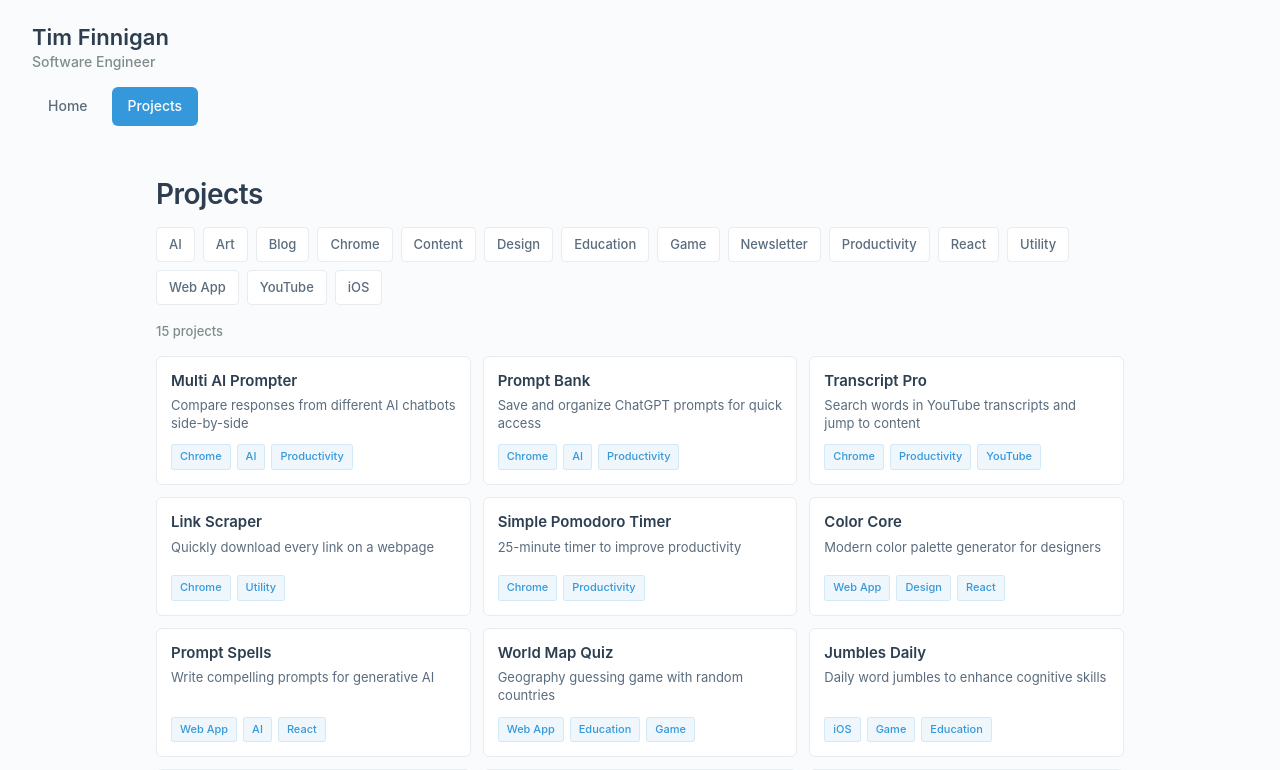
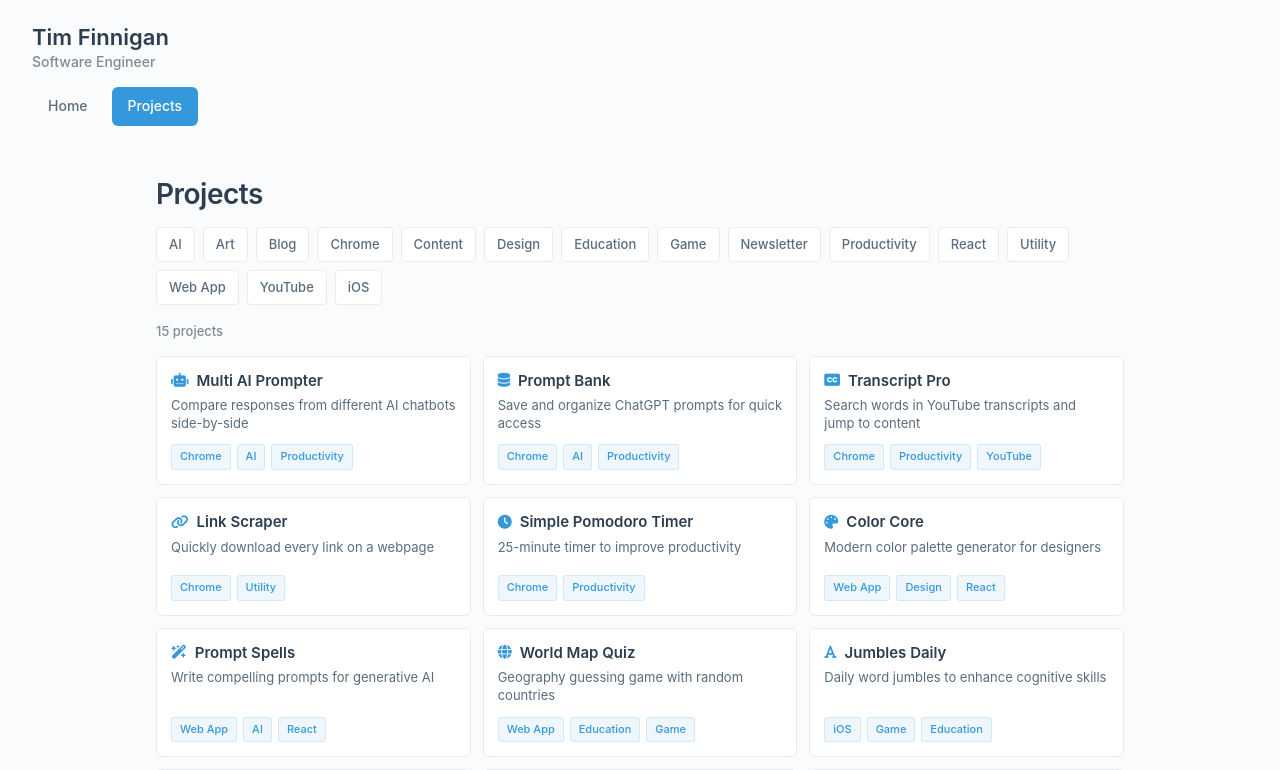
Before and after one commit to TimFinnigan/tim-finnigan-homepage, a React (Create React App) app: page /projects in a window 1280 px wide. Shown: the top 770 px of the page. Built offline with nearby package versions, Linux system fonts and the light colour scheme.

Commit message:
update index.html to include Font Awesome stylesheet, enhance project cards with icons in projects.js, and improve CSS styling for project cards

```diff
--- a/public/index.html
+++ b/public/index.html
@@ -33,6 +33,12 @@
 		integrity="sha384-ggOyR0iXCbMQv3Xipma34MD+dH/1fQ784/j6cY/iJTQUOhcWr7x9JvoRxT2MZw1T"
 		crossorigin="anonymous"
 	/>
+	<link
+		rel="stylesheet"
+		href="https://cdnjs.cloudflare.com/ajax/libs/font-awesome/6.5.1/css/all.min.css"
+		integrity="sha512-DTOQO9RWCH3ppGqcWaEA1BIZOC6xxalwEsw9c2QQeAIftl+Vegovlnee1c9QX4TctnWMn13TZye+giMm8e2LwA=="
+		crossorigin="anonymous"
+	/>
 	<title>Tim Finnigan</title>
 	</head>
 	<body>
--- a/src/index.css
+++ b/src/index.css
@@ -456,6 +456,10 @@ code {
   display: block;
 }
 
+.project-card-link:hover {
+  text-decoration: none;
+}
+
 .project-card-minimal {
   background: white;
   border: 1px solid #e8ecef;
@@ -485,6 +489,15 @@ code {
   margin: 0 0 0.375rem 0;
   padding: 0;
   line-height: 1.3;
+  display: flex;
+  align-items: center;
+  gap: 0.5rem;
+}
+
+.project-icon {
+  color: #3498db;
+  font-size: 0.875rem;
+  flex-shrink: 0;
 }
 
 .project-description {
--- a/src/projects.js
+++ b/src/projects.js
@@ -5,91 +5,106 @@ const allProjects = [
 		title: 'Multi AI Prompter',
 		description: 'Compare responses from different AI chatbots side-by-side',
 		link: 'https://chromewebstore.google.com/detail/multi-ai-prompter/ofcmkfknkfadepedefhcjamookaefmdh',
-		tags: ['Chrome', 'AI', 'Productivity']
+		tags: ['Chrome', 'AI', 'Productivity'],
+		icon: 'fa-solid fa-robot'
 	},
 	{
 		title: 'Prompt Bank',
 		description: 'Save and organize ChatGPT prompts for quick access',
 		link: 'https://chromewebstore.google.com/detail/prompt-bank/kdedonmmhnfdcgdnippppjpcbogfhjic',
-		tags: ['Chrome', 'AI', 'Productivity']
+		tags: ['Chrome', 'AI', 'Productivity'],
+		icon: 'fa-solid fa-database'
 	},
 	{
 		title: 'Transcript Pro',
 		description: 'Search words in YouTube transcripts and jump to content',
 		link: 'https://chromewebstore.google.com/detail/transcript-pro/hencphkahebnmpiocnbjeojmpmiafpfc',
-		tags: ['Chrome', 'Productivity', 'YouTube']
+		tags: ['Chrome', 'Productivity', 'YouTube'],
+		icon: 'fa-solid fa-closed-captioning'
 	},
 	{
 		title: 'Link Scraper',
 		description: 'Quickly download every link on a webpage',
 		link: 'https://chrome.google.com/webstore/detail/link-scraper/apdmmebfdjlefbomdafjgbfjipjocdof',
-		tags: ['Chrome', 'Utility']
+		tags: ['Chrome', 'Utility'],
+		icon: 'fa-solid fa-link'
 	},
 	{
 		title: 'Simple Pomodoro Timer',
 		description: '25-minute timer to improve productivity',
 		link: 'https://chrome.google.com/webstore/detail/plfdidllminimcdbbfmapikbbbdjlbna',
-		tags: ['Chrome', 'Productivity']
+		tags: ['Chrome', 'Productivity'],
+		icon: 'fa-solid fa-clock'
 	},
 	{
 		title: 'Color Core',
 		description: 'Modern color palette generator for designers',
 		link: 'https://timfinnigan.github.io/color-core/',
-		tags: ['Web App', 'Design', 'React']
+		tags: ['Web App', 'Design', 'React'],
+		icon: 'fa-solid fa-palette'
 	},
 	{
 		title: 'Prompt Spells',
 		description: 'Write compelling prompts for generative AI',
 		link: 'https://promptspells.com',
-		tags: ['Web App', 'AI', 'React']
+		tags: ['Web App', 'AI', 'React'],
+		icon: 'fa-solid fa-wand-magic-sparkles'
 	},
 	{
 		title: 'World Map Quiz',
 		description: 'Geography guessing game with random countries',
 		link: 'https://worldmapquiz.com',
-		tags: ['Web App', 'Education', 'Game']
+		tags: ['Web App', 'Education', 'Game'],
+		icon: 'fa-solid fa-globe'
 	},
 	{
 		title: 'Jumbles Daily',
 		description: 'Daily word jumbles to enhance cognitive skills',
 		link: 'https://apps.apple.com/us/app/jumbles-daily/id6478874178',
-		tags: ['iOS', 'Game', 'Education']
+		tags: ['iOS', 'Game', 'Education'],
+		icon: 'fa-solid fa-font'
 	},
 	{
 		title: 'Painting Puzzles',
 		description: 'Learn art history through portrait puzzles',
 		link: 'https://apps.apple.com/tn/app/painting-puzzles/id6743689185',
-		tags: ['iOS', 'Game', 'Art']
+		tags: ['iOS', 'Game', 'Art'],
+		icon: 'fa-solid fa-palette'
 	},
 	{
 		title: 'Block Road',
 		description: 'Fast-paced obstacle avoidance game',
 		link: 'https://apps.apple.com/tn/app/block-road/id6743721349',
-		tags: ['iOS', 'Game']
+		tags: ['iOS', 'Game'],
+		icon: 'fa-solid fa-road'
 	},
 	{
 		title: 'Pod Gems',
 		description: 'Newsletter sharing insights from podcasts',
 		link: 'https://www.podgems.com/',
-		tags: ['Newsletter', 'Content']
+		tags: ['Newsletter', 'Content'],
+		icon: 'fa-solid fa-microphone'
 	},
 	{
 		title: 'Five Takeaways',
 		description: 'Key takeaways from influential books',
 		link: 'https://fivetakeaways.com',
-		tags: ['Web App', 'Content', 'React']
+		tags: ['Web App', 'Content', 'React'],
+		icon: 'fa-solid fa-book'
 	},
 	{
 		title: 'Learn Code By Doing',
 		description: 'Code tutorials on web-scraping and APIs',
 		link: 'https://learncodebydoing.com',
-		tags: ['Blog', 'Education', 'React']
+		tags: ['Blog', 'Education', 'React'],
+		icon: 'fa-solid fa-code'
 	},
 	{
 		title: 'The Frontier',
 		description: 'Newsletter covering AI developments',
 		link: 'https://www.thefrontier.ai/',
-		tags: ['Newsletter', 'AI', 'Content']
+		tags: ['Newsletter', 'AI', 'Content'],
+		icon: 'fa-solid fa-rocket'
 	}
 ];
 
@@ -102,7 +117,10 @@ const ProjectCard = ({ project }) => (
 	>
 		<div className="project-card-minimal">
 			<div className="project-card-content">
-				<h3 className="project-title">{project.title}</h3>
+				<h3 className="project-title">
+					<i className={`${project.icon} project-icon`}></i>
+					{project.title}
+				</h3>
 				<p className="project-description">{project.description}</p>
 			</div>
 			<div className="project-tags">
```
Lines whose indentation alone changed are shown as unchanged.
